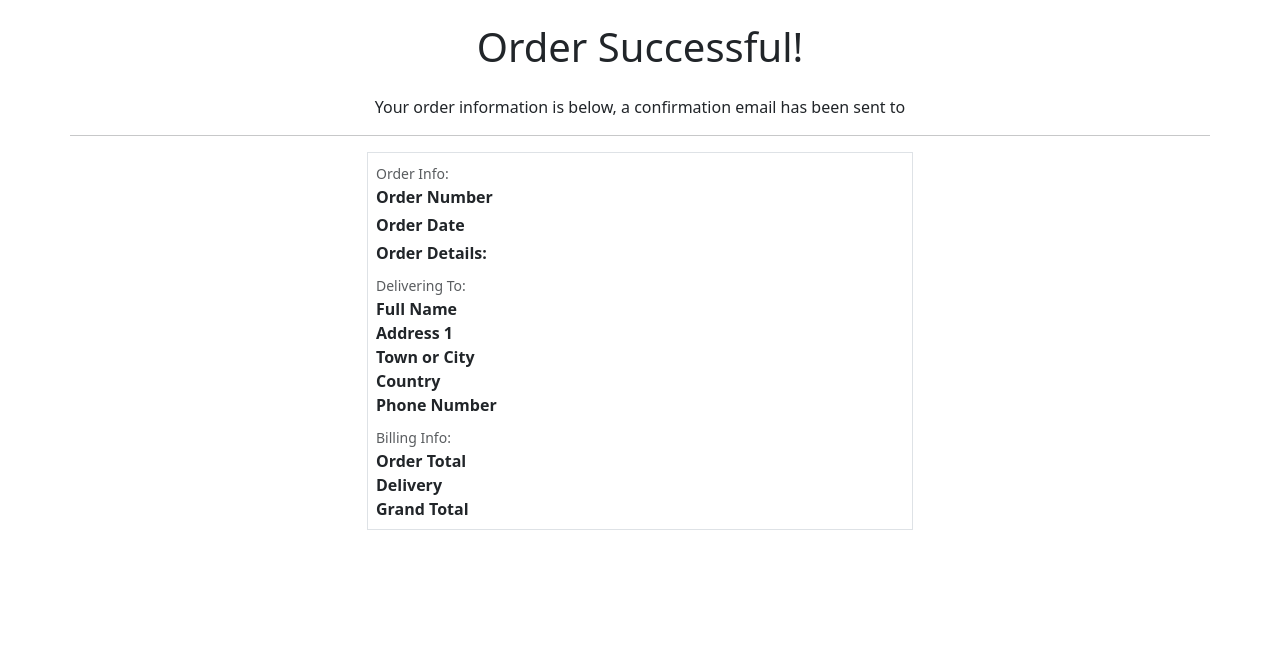
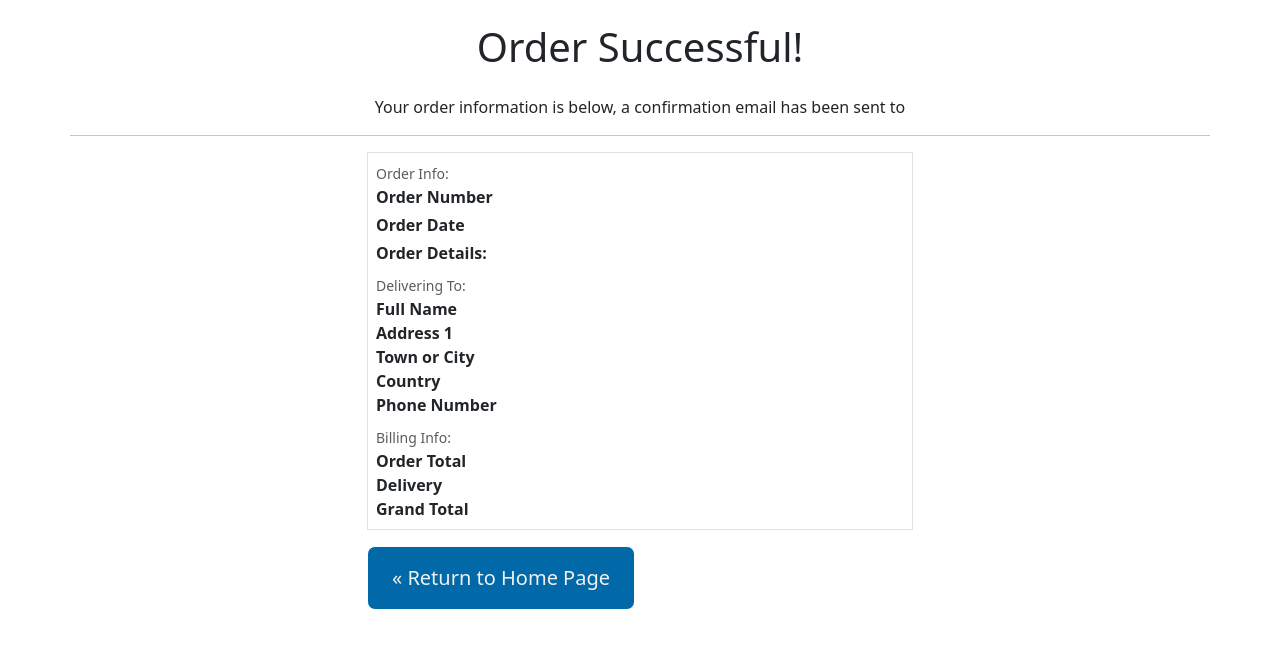
Before and after one commit to AndreeeasN/pp5-project, a Django app: template checkout/templates/checkout/checkout_success.html in a window 1280 px wide. Shown: the part 137-786 px from the top of the page. Run offline with Django 3.2, Linux system fonts and the light colour scheme; the template is opened without the code that fills it, so the values that code supplies are empty; some libraries are stand-ins or nearby versions.

Commit message:
Add return button to checkout success page

```diff
--- a/checkout/templates/checkout/checkout_success.html
+++ b/checkout/templates/checkout/checkout_success.html
@@ -9,7 +9,7 @@
 <div class="container">
     <div class="row">
         <div class="col">
-            <!-- Header and 'continue shopping' link -->
+            <!-- Header -->
             <div class="row">
                 <div class="col-12 align-items-center text-center">
                     <h1 class="py-4 m-0">Order Successful!</h1>
@@ -181,6 +181,14 @@
                         </div>
                     </div>
 
+                    <div class="row">
+                        <div class="col">
+                            <a class="btn btn-blue btn-lg my-3 py-3 px-4" href="{% url 'home' %}">
+                                <span class="font-weight-bold">&laquo; Return to Home Page</span>
+                            </a>
+                        </div>
+                    </div>
+
                 </div>
             </div>
         </div>
```
